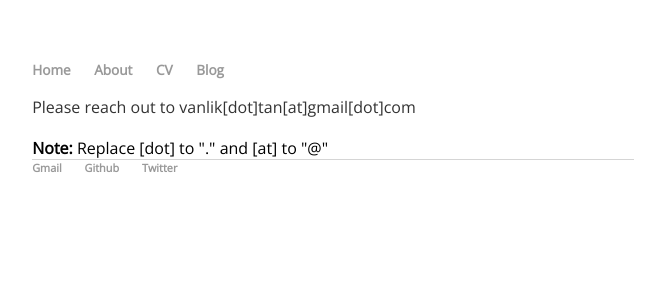
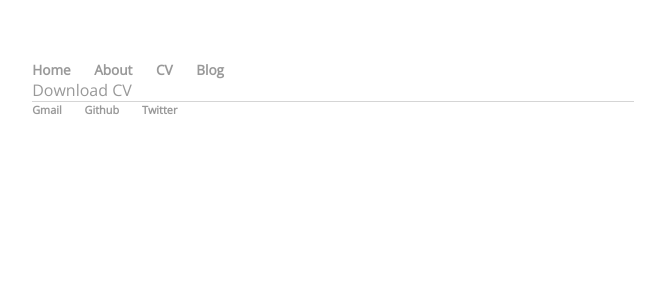
Before and after one commit to Vanlik/v-lik, a Jekyll site: the page built from cv/index.html, in a window 1280 px wide. Shown: the top 300 px of the page, without its empty margins (307-972 px from the left). Built offline with Jekyll 4.4.1, drawn with Linux system fonts in a browser that asks for light colours.

Commit message:
Update index.html

```diff
--- a/cv/index.html
+++ b/cv/index.html
@@ -2,6 +2,8 @@
 layout: default
 ---
 
+<div class="cv">
+		<a href="https://drive.google.com/file/d/18JkgI2RBrG9iuw5iPGaMTYKDXFSNejrq/view?usp=sharing" class="download" title="Download CV as PDF">Download CV</a>
 
-<p> Please reach out to vanlik[dot]tan[at]gmail[dot]com</p>
+<!--p> For more information please reach out to vanlik[dot]tan[at]gmail[dot]com</p>
 <strong> Note: </strong> Replace [dot] to "." and [at] to "@"
```
